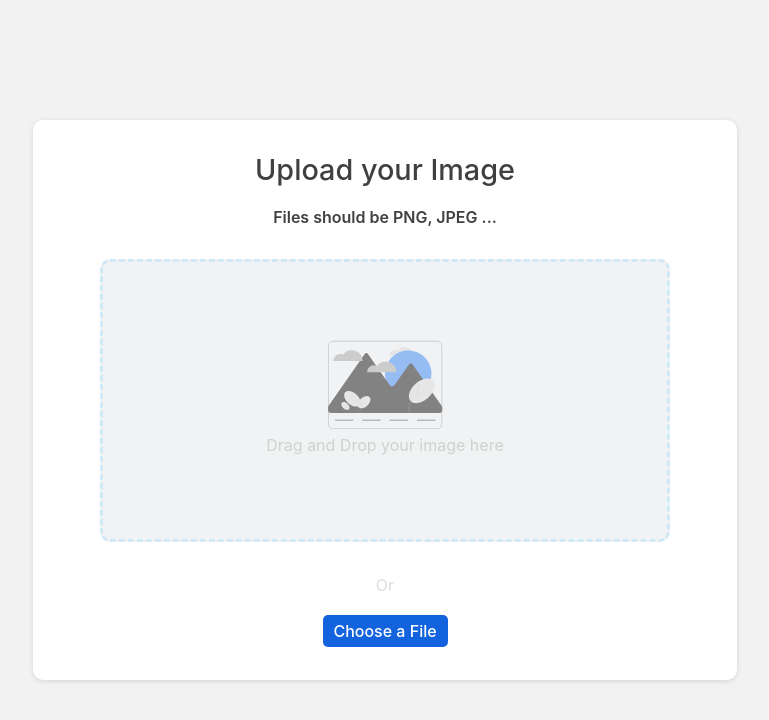
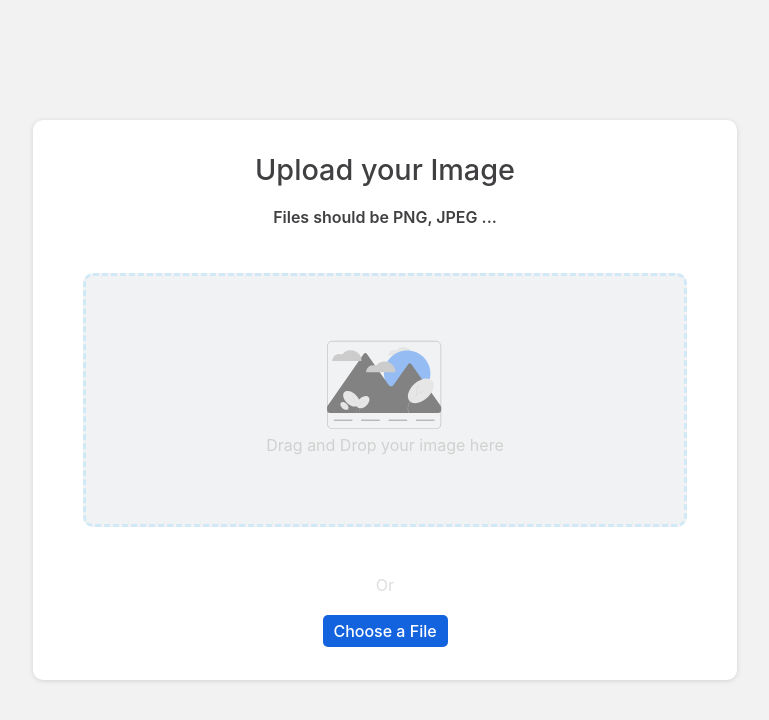
Before and after one commit to Alejo9601/image-uploader-frontend, a React (Create React App) app: page / in a window 1280 px wide. Shown: the top 720 px of the page, without its empty margins (255-1024 px from the left). Built offline with nearby package versions, Linux system fonts and the light colour scheme.

Commit message:
Added margin, modified width and height

```diff
--- a/src/components/DragContainer.js
+++ b/src/components/DragContainer.js
@@ -4,8 +4,9 @@ import { font } from "../utils/css_vars";
 import BackgroundImage from "./BackgroundImage";
 
 const StyledDiv = styled(FlexColumnDiv)`
-  height: 50%;
-  width: 80%;
+  height: 250px;
+  width: 85%;
+  margin: 15px 0px;
   border: 3px dashed #a2dbfa66;
   border-radius: 10px;
   background-color: #e1e5ea80;
```
